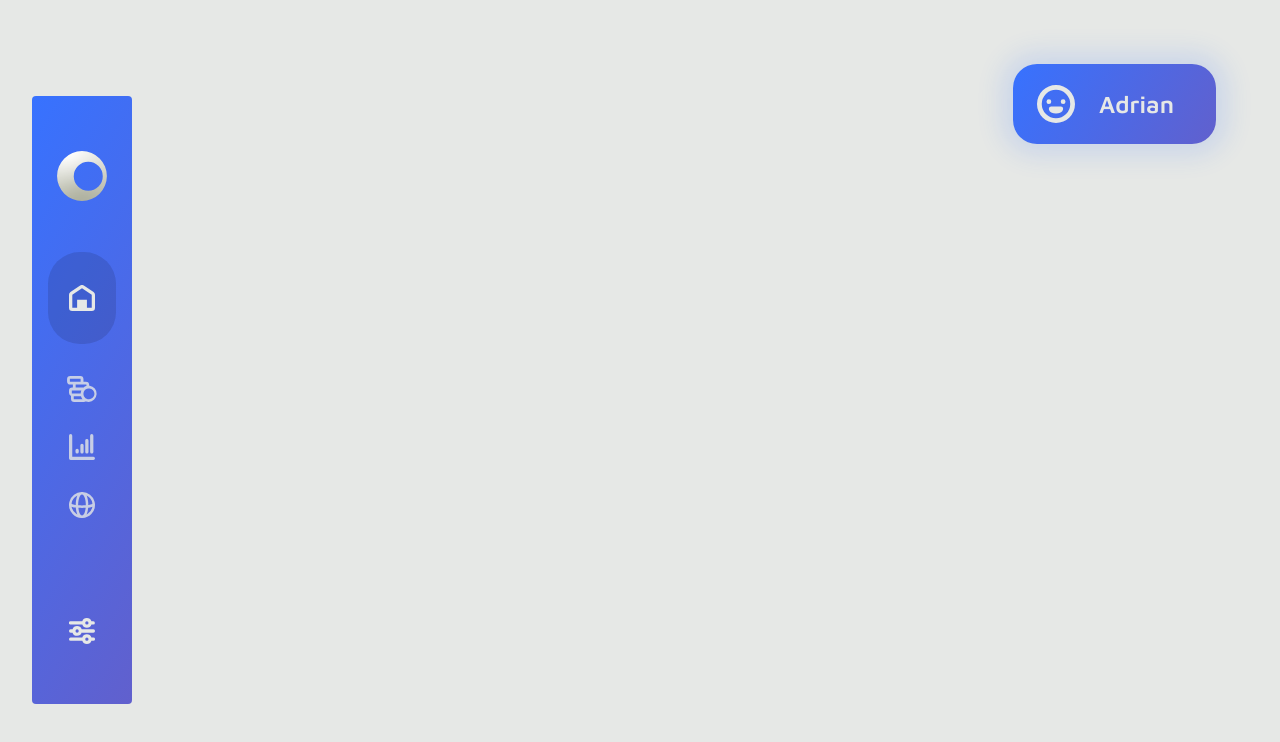
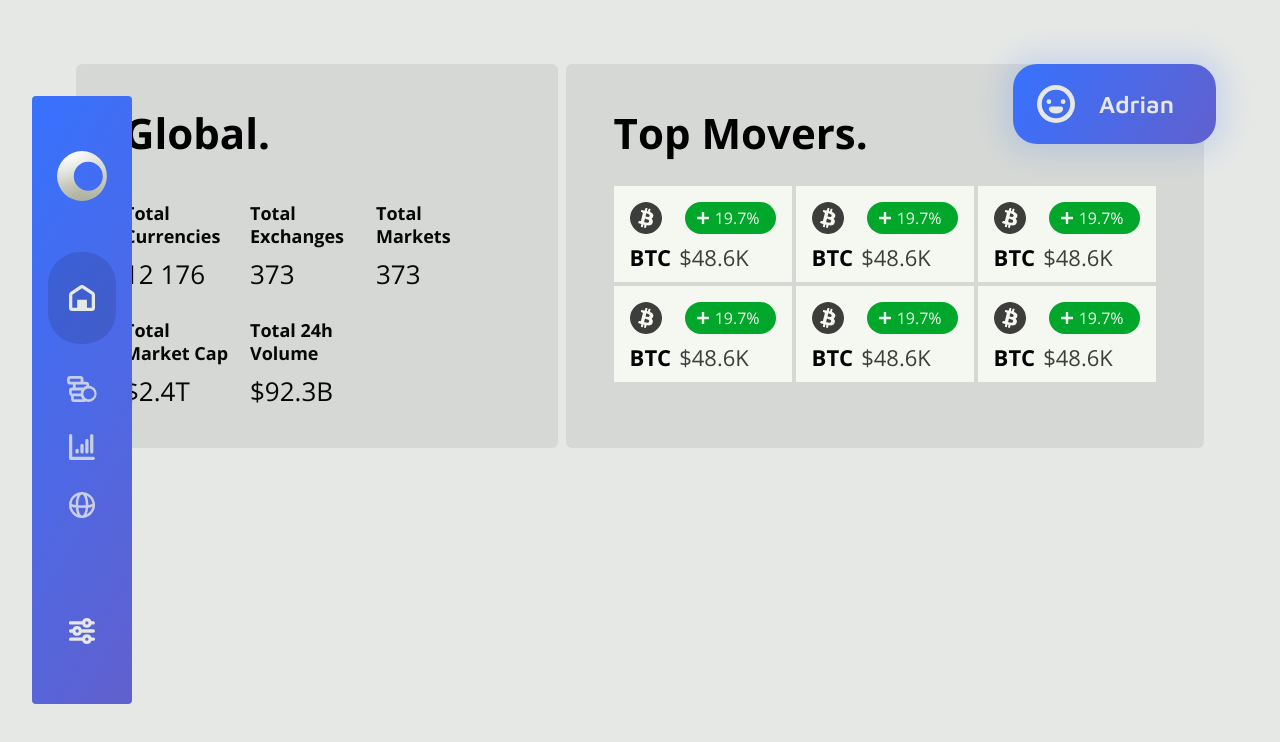
Before and after one commit to theTurtl/cryptowatcher, a React (Create React App) app: page / in a window 1280 px wide. Shown: the top 742 px of the page. Built offline with nearby package versions, Linux system fonts and the light colour scheme.

Commit message:
Wrong commit last commit. This commit right commit. capiche?

```diff
--- a/src/App.css
+++ b/src/App.css
@@ -1,6 +1,9 @@
 @import url("https://fonts.googleapis.com/css2?family=Newsreader:ital,wght@0,200;0,300;0,400;0,500;0,600;0,700;0,800;1,200;1,300;1,400;1,500;1,600;1,700;1,800&display=swap");
 @import url("https://fonts.googleapis.com/css2?family=Source+Sans+Pro:ital,wght@0,200;0,300;0,400;0,600;0,700;0,900;1,200;1,300;1,400;1,600;1,700;1,900&display=swap");
 @import url("https://fonts.googleapis.com/css2?family=Maven+Pro:wght@400;500;600;700;800;900&display=swap");
+@import url("https://fonts.googleapis.com/css2?family=Open+Sans:ital,wght@0,300;0,400;0,500;0,600;0,700;0,800;1,300;1,400;1,500;1,600;1,700;1,800&display=swap");
+@import url("https://fonts.googleapis.com/css2?family=Source+Sans+Pro:ital,wght@0,200;0,300;0,400;0,600;0,700;0,900;1,200;1,300;1,400;1,600;1,700;1,900&display=swap");
+
 /*
 font-family: 'Maven Pro', sans-serif;
 */
@@ -140,17 +143,21 @@ table {
 .app {
   display: flex;
   flex-direction: row;
+  background-color: #e6e8e6;
 }
 
 .navbar {
   position: relative;
-  width: 192px;
+  width: 180px;
   height: 100vh;
-  background-color: #e6e8e6;
+
+  z-index: 2;
 }
 
 .main {
-  flex: 90%;
+  position: absolute;
+  width: 100%;
+  flex: 100%;
   background-color: #e6e8e6;
 }
 
@@ -264,6 +271,7 @@ table {
   border-radius: 24px;
   background-image: linear-gradient(120deg, #3772ff, #6160cd);
   box-shadow: 0px 0px 24px 12px #3772ff25;
+  z-index: 2;
 }
 
 .profileBoxContent {
@@ -290,3 +298,156 @@ table {
   color: #e6e8e6;
   margin-right: 42px;
 }
+
+/*------------------- Home Page ---------------------*/
+
+.homePageLayout {
+  width: 1128px;
+  margin: auto;
+  margin-top: 64px;
+}
+
+.homeView {
+  display: flex;
+  flex-direction: row;
+  grid-gap: 8px;
+}
+
+.globalStats {
+  flex: 43%;
+  height: 384px;
+  background-color: #d5d8d5;
+  border-radius: 6px;
+}
+
+.globalContent {
+  margin: 48px;
+}
+
+.globalTitle {
+  font-family: "Open Sans", sans-serif;
+  font-size: 42px;
+  font-weight: 700;
+}
+
+.globalStatsContent {
+  display: flex;
+  gap: 16px;
+  margin-top: 32px;
+  flex-wrap: wrap;
+}
+
+.globalStatsInfoBox {
+  width: 110px;
+  margin-top: 16px;
+}
+
+.globalDescriptionTitle {
+  font-family: "Open Sans", sans-serif;
+  font-size: 18px;
+  font-weight: 700;
+  line-height: 1.3;
+  color: #080708;
+}
+
+.globalDescription {
+  font-family: "Open Sans", sans-serif;
+  font-size: 26px;
+  font-weight: 200;
+  margin-top: 12px;
+  color: #080708;
+}
+
+.topMovers {
+  flex: 57%;
+  background-color: #d5d8d5;
+  border-radius: 6px;
+}
+
+.topMoversTitle {
+  font-family: "Open Sans", sans-serif;
+  font-size: 42px;
+  font-weight: 700;
+}
+
+.topMoversView {
+  margin: 48px;
+}
+
+.topMoversContainer {
+  margin-top: 32px;
+  display: flex;
+  flex-direction: row;
+  flex-wrap: wrap;
+  grid-gap: 4px;
+}
+
+.moversCard {
+  width: 178px;
+  height: 96px;
+  background-color: #f5f7f1;
+}
+
+.moversCardContent {
+  position: relative;
+  margin: 16px;
+  display: flex;
+  flex-direction: row;
+  flex-wrap: wrap;
+}
+
+.moversCryptoIcon {
+  background-image: url("./images/cryptoIconTest.svg");
+  background-position: center;
+  background-repeat: no-repeat;
+  background-size: contain;
+  height: 32px;
+  width: 32px;
+  float: left;
+}
+
+.moversProsent {
+  position: absolute;
+  padding-right: 16px;
+  height: 32px;
+  background-color: #00a72a;
+  border-radius: 32px;
+  display: flex;
+  float: right;
+  right: 0;
+}
+
+.negativeOrPositive {
+  background-image: url("./images/positive.svg");
+  background-position: center;
+  background-repeat: no-repeat;
+  height: 100%;
+  width: 12px;
+  margin: 0px 6px 0px 12px;
+}
+
+.moversProsent p {
+  height: 100%;
+  font-family: "Open Sans", sans-serif;
+  line-height: 32px;
+  text-align: left;
+  color: #f5f7f1;
+}
+
+.moversDescription {
+  display: flex;
+  width: 100%;
+  margin-top: 12px;
+  font-family: "Open Sans", sans-serif;
+  font-size: 22px;
+}
+
+.moversName {
+  font-weight: 700;
+}
+
+.moversValue {
+  font-weight: 200;
+  opacity: 0.75;
+  margin-left: 8px;
+}
--- a/src/App.js
+++ b/src/App.js
@@ -1,7 +1,13 @@
 import React from 'react';
-import { Switch, Route, Link } from 'react-router-dom';
+import { Routes, Route, Link } from 'react-router-dom';
+
 import Navbar from './components/Navbar';
 import Profile from './components/Profile';
+import Homepage from './components/Homepage';
+import Exchanges from './components/Exchanges';
+import Cryptocurrencies from './components/Cryptocurrencies';
+import DetailedCrypto from './components/DetailedCrypto';
+import News from './components/News';
 
 
 const App = () => {
@@ -14,6 +20,16 @@ const App = () => {
           </div>
           <div className='main'>
 
+              <div className='routes'>
+                <Routes>
+                  <Route path='/' element={<Homepage/>}/>
+                  <Route path='/exchanges' element={<Exchanges/>}/>
+                  <Route path='/cryptocurrencies' element={<Cryptocurrencies/>}/>
+                  <Route path='/crypto/:coinId' element={<DetailedCrypto/>}/>
+                  <Route path='/news' element={<News/>}/>
+                </Routes>
+              </div>
+
           </div>
           <div className='footer'>
 
--- /dev/null
+++ b/src/components/Cryptocurrencies.jsx
@@ -0,0 +1,9 @@
+import React from 'react';
+
+const Cryptocurrencies = () => {
+  return <div>
+      Cryptocurrencies
+  </div>;
+};
+
+export default Cryptocurrencies;
--- /dev/null
+++ b/src/components/DetailedCrypto.jsx
@@ -0,0 +1,9 @@
+import React from 'react';
+
+const DetailedCrypto = () => {
+  return <div>
+      DetailedCrypto
+  </div>;
+};
+
+export default DetailedCrypto;
--- /dev/null
+++ b/src/components/Exchanges.jsx
@@ -0,0 +1,10 @@
+import React from 'react';
+
+const Exchanges = () => {
+  return <div>
+      Exchanges
+      <h1>Test</h1>
+  </div>;
+};
+
+export default Exchanges;
--- /dev/null
+++ b/src/components/Homepage.jsx
@@ -0,0 +1,64 @@
+import React from 'react';
+import TopMoversCard from './TopMoversCard';
+
+const Homepage = () => {
+  return (
+  <div className='homePageLayout'>
+      <div className='homeView'>
+
+        <div className='globalStats'>
+          <div className='globalContent'>
+            <p className='globalTitle'>Global.</p>
+            <div className='globalStatsContent'>
+
+              <div className='globalStatsInfoBox'>
+                <p className='globalDescriptionTitle'>Total Currencies</p>
+                <p className='globalDescription'>12 176</p>
+              </div>
+
+              <div className='globalStatsInfoBox'>
+                <p className='globalDescriptionTitle'>Total Exchanges</p>
+                <p className='globalDescription'>373</p>
+              </div>
+
+              <div className='globalStatsInfoBox'>
+                <p className='globalDescriptionTitle'>Total Markets</p>
+                <p className='globalDescription'>373</p>
+              </div>
+
+              <div className='globalStatsInfoBox'>
+                <p className='globalDescriptionTitle'>Total <br/>Market Cap</p>
+                <p className='globalDescription'>$2.4T</p>
+              </div>
+
+              <div className='globalStatsInfoBox'>
+                <p className='globalDescriptionTitle'>Total 24h Volume</p>
+                <p className='globalDescription'>$92.3B</p>
+              </div>
+
+            </div>
+          </div>
+
+        </div>
+
+        <div className='topMovers'>
+          <div className='topMoversView'>
+            <p className='topMoversTitle'>Top Movers.</p>
+            <div className='topMoversContainer'>
+
+              <TopMoversCard />
+              <TopMoversCard />
+              <TopMoversCard />
+              <TopMoversCard />
+              <TopMoversCard />
+              <TopMoversCard />
+
+            </div>
+          </div>
+        </div>
+
+      </div>
+  </div>);
+};
+
+export default Homepage;
--- a/src/components/Navbar.js
+++ /dev/null
@@ -1,24 +0,0 @@
-import React from 'react';
-
-const Navbar = () => {
-  return (
-  <div className="navView">
-    <div className='navbarLogo'></div>
-    <div className='navContentView'>
-
-        <div className='navIcons'>
-            <div className='navSelection'>
-                <div className='homeIcon'></div>
-            </div>
-
-            <div className='currenciesIcon'></div>
-            <div className='exchangeIcon'></div>
-            <div className='newsIcon'></div>
-        </div>
-        <div className='settingIcon'></div>
-    </div>
-
-  </div>);
-};
-
-export default Navbar;
--- /dev/null
+++ b/src/components/News.jsx
@@ -0,0 +1,9 @@
+import React from 'react';
+
+const News = () => {
+  return <div>
+      News
+  </div>;
+};
+
+export default News;
--- /dev/null
+++ b/src/components/TopMoversCard.jsx
@@ -0,0 +1,21 @@
+import React from 'react';
+
+const TopMoversCard = () => {
+  return (
+    <div className='moversCard'>
+    <div className='moversCardContent'>
+      <div className='moversCryptoIcon'></div>
+      <div className='moversProsent'>
+        <div className='negativeOrPositive'></div>
+        <p>19.7%</p>
+      </div>
+      <div className='moversDescription'>
+        <p className='moversName'>BTC</p>
+        <p className="moversValue">$48.6K</p>
+      </div>
+    </div>
+  </div>
+  );
+};
+
+export default TopMoversCard;
--- a/src/index.js
+++ b/src/index.js
@@ -1,11 +1,11 @@
 import React from 'react';
 import ReactDOM from 'react-dom';
-import { BrowserRouter as Router } from 'react-router-dom';
+import { BrowserRouter } from 'react-router-dom';
 
 import App from './App';
 import './App.css';
 
 ReactDOM.render(
-    <Router>
+    <BrowserRouter>
         <App />
-    </Router>, document.getElementById('root'));
+    </BrowserRouter>, document.getElementById('root'));
```
Also changed, not shown: src/images/cryptoIconTest.svg (added), src/images/positive.svg (added).
